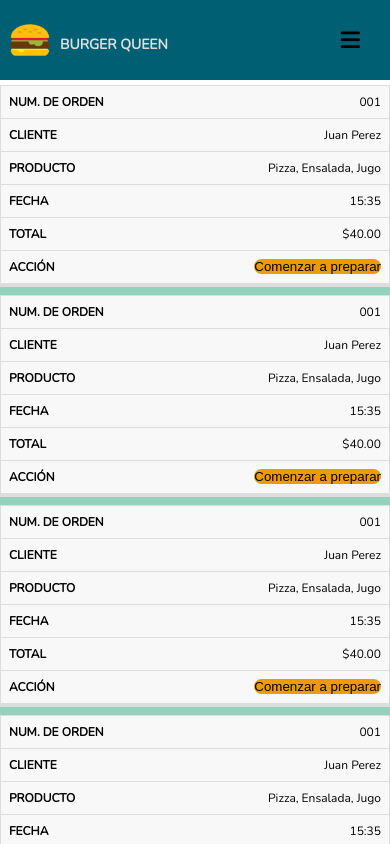
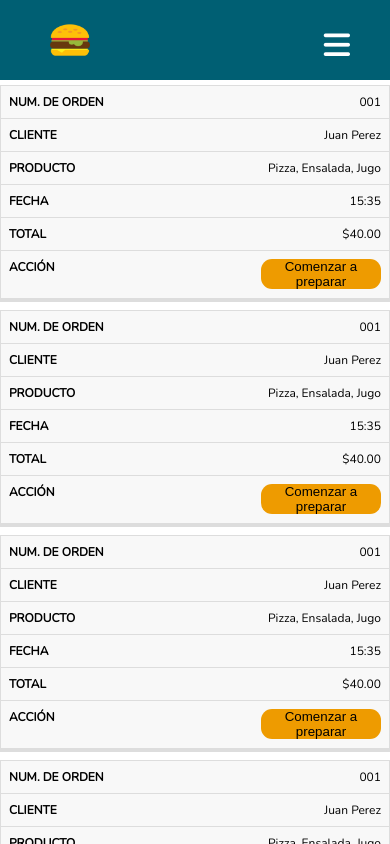
Before and after one commit to MarFueGit/burger-queen-api-client, a React (Vite) app: page /ver-pedidos in a window 390 px wide. Shown: the top 844 px of the page. Built offline with nearby package versions, Linux system fonts and the light colour scheme.

Commit message:
se termino historia

```diff
--- a/src/components/IngresarPedido.css
+++ b/src/components/IngresarPedido.css
@@ -11,15 +11,19 @@
   display: grid;
   grid-template-columns: repeat(3, 1fr);
   grid-template-rows: auto;
-  gap: 20px;
+  gap: 15px;
 }
 .tipo-menu-active {
   background-color: #ffd60a;
   font-size: 0.8em;
   font-weight: bold;
 }
+.list-menu p{
+  font-size: 18px;
+}
 
 .button-menu {
+  max-width: 100%;
   width: 180px;
   padding: 5px;
   background-color: #ee9b00;
@@ -37,7 +41,7 @@
   grid-template-rows: auto;
   padding-top: 40px;
   text-align: center;
-  gap: 20px;
+  gap: 10px;
 }
 .list-menu img {
   max-width: 100%;
@@ -46,12 +50,6 @@
   padding-top: 5px;
 }
 
-/* .fa-mug-hot {
-  font-size: 40px;
-  color: #ee9b00;
-  padding-top: 10px;
-  cursor: pointer;
-} */
 .breackfa {
   border: 1px solid #ee9b00;
   margin: 10px;
@@ -74,28 +72,11 @@
 .item-table {
   display: flex;
   flex-direction: column;
-  width: 45%;
+  width: 50%;
   align-items: center;
   position: absolute;
   right: 0;
   min-height: auto;
-}
-table {
-  width: 80%;
-  height: auto;
-  border-collapse: collapse;
-  background-color: #94d2bd;
-  border-radius: 7px;
-}
-th,
-td {
-  padding: 8px;
-  text-align: left;
-}
-
-th {
-  background-color: #005f73;
-  color: white;
 }
 .button-table {
   width: 150px;
@@ -112,25 +93,26 @@ th {
   cursor: pointer;
 }
 
-/* @media (max-width: 600px) {
-  table,
-  tr,
-  th,
-  td {
+@media screen and (max-width: 600px) {
+  .section-home {
+    width: 100%;
     display: block;
   }
+  .button-home {
+ display: flex;
+    gap: 5px;
+  }
+  .button-menu {
+    max-width: 100%;
+    font-size: 14px;
+  }
+  .breackfa {
 
-  th {
-    display: none;
+    border-radius: 10px;
+  }
+  .item-table {
+    width: 100%;
+    min-height: auto;
   }
 
-  tr {
-    margin-bottom: 15px;
-  }
-
-  td {
-    text-align: right;
-    border: none;
-    border-bottom: 1px solid #ddd;
-  }
-} */
+}
--- a/src/components/IngresarPedido.tsx
+++ b/src/components/IngresarPedido.tsx
@@ -121,7 +121,7 @@ export default function IngresarPedido() {
           {products.map((product: Product, index: number) => (
             <div className="breackfa" key={index}>
               <img src={product.image} alt={product.name} />
-              <p>
+              <p >
                 {product.name}
                 <br />${product.price}
               </p>
@@ -135,7 +135,7 @@ export default function IngresarPedido() {
           ))}
         </div>
         <div className="item-table">
-          <table>
+          <table className="table">
             <thead>
               <tr>
                 <th>Item</th>
@@ -147,10 +147,10 @@ export default function IngresarPedido() {
             <tbody>
               {userOrder.products.map((order: OrderProduct, index: number) => (
                 <tr key={index}>
-                  <td>{order.product.name}</td>
-                  <td>${order.product.price}</td>
-                  <td>{order.qty}</td>
-                  <td>
+                  <td data-label="Item">{order.product.name}</td>
+                  <td data-label="Precio">${order.product.price}</td>
+                  <td data-label="Cantidad">{order.qty}</td>
+                  <td data-label="Acción">
                     <i
                       className="fa-solid fa-trash"
                       onClick={() => removeProduct(order.product)}
--- a/src/components/Navbar.css
+++ b/src/components/Navbar.css
@@ -1,64 +1,90 @@
-.nav-burger {
+.navbar-menu {
+  background-color: #005f73;
+  height: 80px;
   width: 100%;
-  height: 80px;
-  background-color: #005f73;
-  display: flex;
-  flex-direction: column;
-  justify-content: space-around;
   position: fixed;
-  z-index: 1000;
+  z-index: 1;
 }
-.nav-burger ul {
-  display: flex;
-  justify-content: space-between;
+
+.enlace {
+  position: absolute;
+  padding: 20px 50px;
 }
-.nav-burger li {
-  display: flex;
-  align-items: center;
+.logo-nav {
+  height: 40px;
 }
-.nav-burger a {
-  color: #dddddd;
-  padding: 30px;
+.navbar-menu ul {
+  float: right;
+  margin-right: 20px;
 }
-.nav-burger img {
-  height: 40px;
-  padding-left: 10px;
+.navbar-menu ul li {
+  display: inline-block;
+  line-height: 80px;
+  margin: 0 10px;
 }
-.nav-burger p {
-  padding-left: 10px;
-  color: #dddddd;
-  font-weight: bold;
+.navbar-menu ul li a {
+  color: white;
+  font-size: 14px;
+  text-transform: uppercase;
+  padding: 7px 13px;
+  border-radius: 5px;
 }
-.fa-right-from-bracket {
-  color: #ee9b00;
-  padding-left: 5px;
-  font-size: 20px;
+li a.active,
+li a:hover {
+  background-color: #1b9bff;
+  transition: 0.5s;
 }
-.fa-bars {
-  padding-right: 30px;
+.checkbtn {
+  font-size: 30px;
+  color: white;
+  float: right;
+  line-height: 80px;
+  margin-right: 40px;
+  cursor: pointer;
   display: none;
 }
-
-/* Modo responsive*/
-@media (max-width: 650px) {
- .nav-burger{
-  position: relative;
-  position: fixed;
- }
-  .logo-title p{
-    font-size: 14px;
-    width: 120px;
-    position: absolute;
-    left: 50px;
-    top: 35px;
-    bottom: 0;
-    right: 0;
+#check {
+  display: none;
+}
+.fa-right-from-bracket{
+  font-size: 20px;
+  padding-left: 5px;
+  color: #ee9b00;
+}
+@media (max-width: 750px) {
+  .checkbtn {
+    display: block;
   }
-  .menu-nav a{
-display: none;
+  .navbar-menu .fa-bars{
+  position: absolute;
+  right: 40px;
+ bottom: 20px;
 
   }
-  .fa-bars{
+  .navbar-menu ul {
+    position: fixed;
+    width: 100%;
+    height: 100vh;
+    background-color: #2c3e50;
+    top: 80px;
+    left: -100%;
+    text-align: center;
+    transition: all 0.5s;
+  }
+  .navbar-menu ul li {
     display: block;
+    margin: 50px 0;
+    line-height: 30px;
+  }
+  .navbar-menu ul li a {
+    font-size: 16px;
+  }
+
+  li a:hover,
+  li a.active {
+    background: none;
+  }
+  #check:checked ~ ul {
+    left: 0;
   }
 }
--- a/src/components/Navbar.tsx
+++ b/src/components/Navbar.tsx
@@ -6,24 +6,28 @@ export default function Navbar() {
   // usamos el hook useNavigate para navegar a login
   const navigate = useNavigate();
   return (
-    <nav className="nav-burger">
-      <ul className="logo-title">
+    <nav className="navbar-menu">
+      <input type="checkbox" id="check" />
+      <label htmlFor="check" className="checkbtn">
+        <i className="fa-solid fa-bars"></i>
+      </label>
+      <a className="enlace" onClick={() => navigate("/")}>
+        <img src={logoBurger} className="logo-nav" alt="" />
+      </a>
+      <ul>
         <li>
-          <img src={logoBurger} alt="logo burger" />
-          <a onClick={() => navigate("/")}>
-            {" "}
-            <p>BURGER QUEEN</p>
+          <a className="active" onClick={() => navigate("/ingresar-pedido")}>
+            Ingresar pedido
           </a>
         </li>
-        <ul className="menu-nav">
         <li>
-            <a className="active" onClick={() => navigate("/ingresar-pedido")}>
-              Ingresar pedido{" "}
-            </a>
-            <a onClick={() => navigate("/ver-pedidos")}>Ver pedidos </a>
-            <a href="#">Pedidos listos</a>
+          <a onClick={() => navigate("/ver-pedidos")}>ver pedidos</a>
+        </li>
+        <li>
+          <a>pedidos listos</a>
+        </li>
+        <li>
           <a
-              href="#"
             onClick={(e) => {
               e.preventDefault();
               localStorage.removeItem("token");
@@ -33,10 +37,6 @@ export default function Navbar() {
             Cerrar sesión<i className="fa-solid fa-right-from-bracket"></i>
           </a>
         </li>
-          <li className="iconoMenu">
-            <i className="fa-solid fa-bars"></i>
-          </li>
-        </ul>
       </ul>
     </nav>
   );
--- a/src/components/VerPedidos.css
+++ b/src/components/VerPedidos.css
@@ -1,4 +1,4 @@
-.container-table{
+.container-table {
   width: 100%;
   max-width: 1000px;
   margin: auto;
@@ -26,17 +26,21 @@
   border: 1px solid #ddd;
 }
 
-.table th, .table td {
+.table th,
+.table td {
   font-size: 16px;
   padding: 8px;
   text-align: center;
 }
-.table button{
+.table button {
   cursor: pointer;
-     background-color: #ee9b00
+  background-color: #ee9b00;
+  width: 120px;
+  height: auto;
+
 }
 
-.table thead th{
+.table thead th {
   text-transform: uppercase;
   background-color: #005f73;
   color: #dddddd;
@@ -65,7 +69,8 @@
     border-bottom: 4px solid #ddd;
     display: block;
   }
-    .table th, .table td {
+  .table th,
+  .table td {
     font-size: 12px;
   }
   .table td {
@@ -73,7 +78,7 @@
     border-bottom: 1px solid #ddd;
     text-align: right;
   }
-    .table  td:last-child {
+  .table td:last-child {
     border-bottom: 0px;
   }
   .table td::before {
```
Lines whose indentation alone changed are shown as unchanged.
